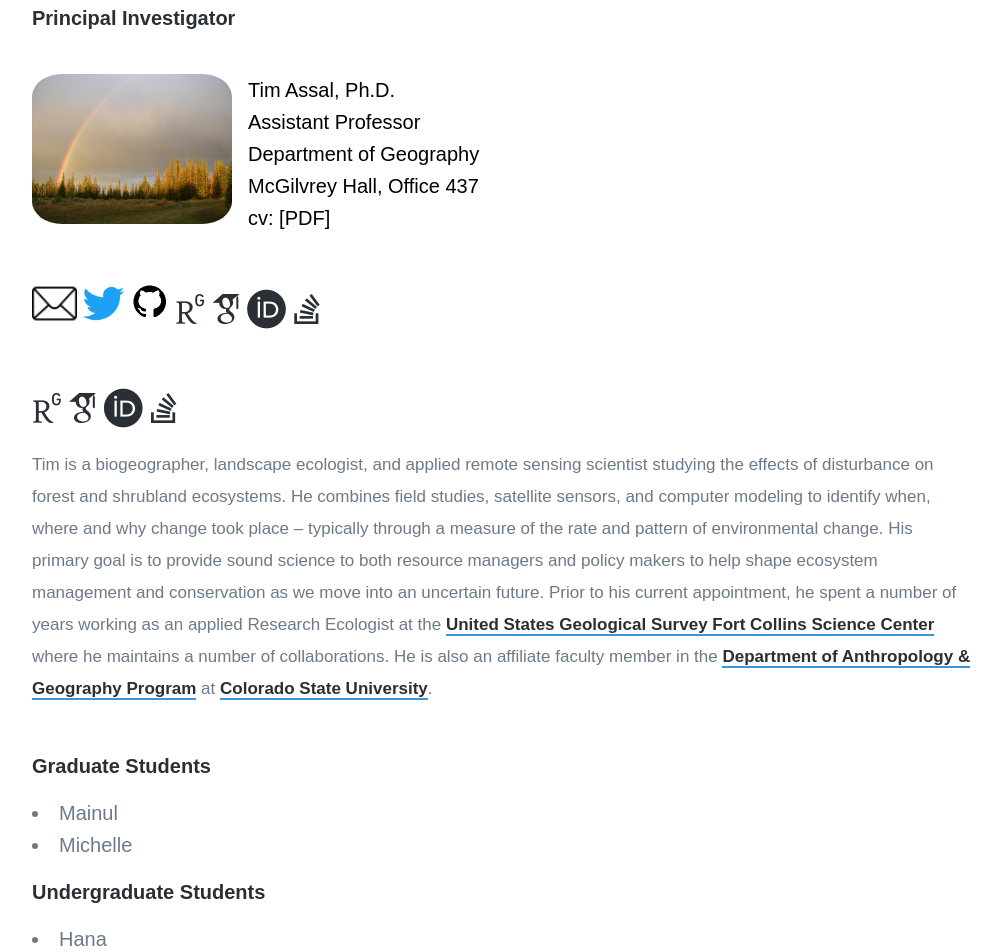
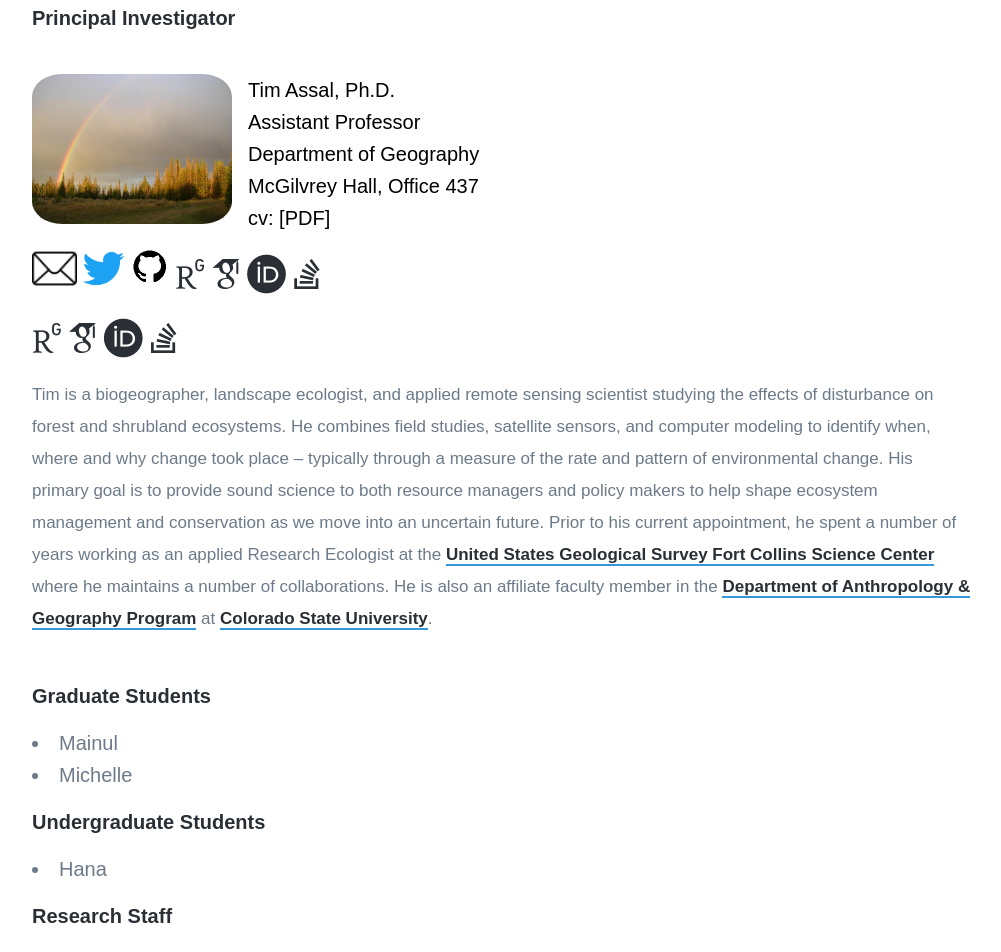
Before and after one commit to tjassal/tjassal.github.io, a Jekyll site: the page built from _pages/people.md, in a window 1280 px wide. Shown: the part 635-1587 px from the top of the page, without its empty margins (138-1139 px from the left). Built offline with Jekyll 4.4.1, drawn with Linux system fonts in a browser that asks for light colours; nearby versions of some CDN libraries; some web fonts are replaced.

Commit message:
Update style.scss

```diff
--- a/css/style.scss
+++ b/css/style.scss
@@ -164,8 +164,8 @@
 #container {
   margin: auto;
   width: 1190px;
-  padding-top: 40px;
-  padding-bottom: 40px;
+  padding-top: 5px;
+  padding-bottom: 5px;
   text-align: left;
 }
 .box {
```
